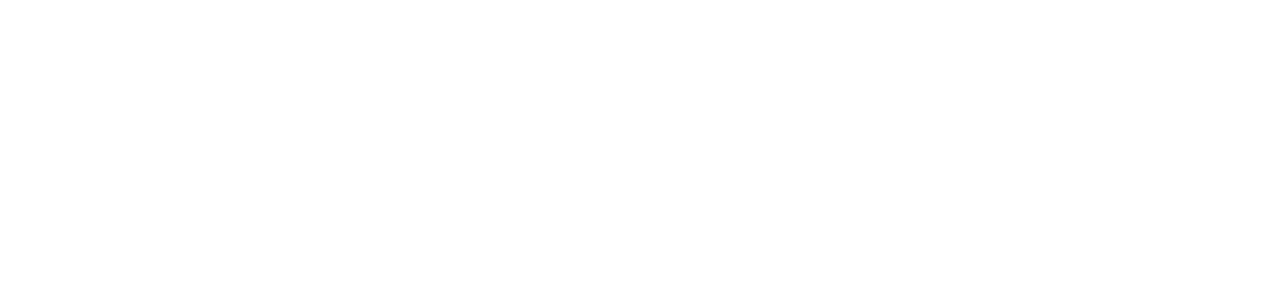
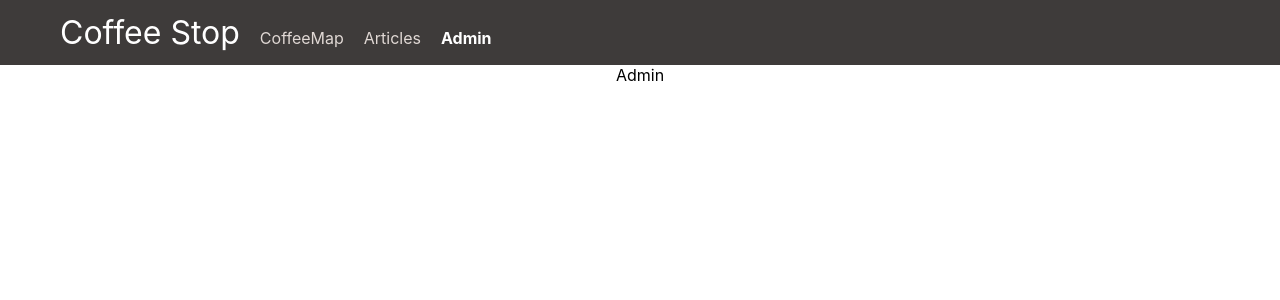
Before and after one commit to MerenjeUlici/DjangoApp4CoffeeLovers, a React (Create React App) app in the folder coffeelocator/: page /admin in a window 1280 px wide. Before the commit this address had no page. Shown: the top 300 px of the page. Built offline with nearby package versions, Linux system fonts and the light colour scheme.

Commit message:
add navbar

```diff
--- a/coffeelocator/src/App.js
+++ b/coffeelocator/src/App.js
@@ -4,16 +4,27 @@
 
 import Home from './components/Home'
 import CoffeeVendors from './components/CoffeeVendors'
+import Articles from './components/Articles'
+import Admin from './components/Admin'
+import Navbar from './components/Navbar'
+
 
 function App() {
   return (
+
+    <>
+    <Navbar/>
     <div className="App">
+
       <Routes>
-        <Route path='/home' element={<Home/>}/>
+        <Route path='/' element={<Home/>}/>
         <Route path='/coffeevendors' element={<CoffeeVendors/>}/>
+        <Route path='/articles' element={<Articles/>}/>
+        <Route path='/admin' element={<Admin/>}/>
 
       </Routes>
     </div>
+    </>
   );
 }
 
--- /dev/null
+++ b/coffeelocator/src/components/Admin.js
@@ -0,0 +1,9 @@
+import React from 'react'
+
+const Admin = () => {
+    return(
+        <div> Admin </div>
+    )
+}
+
+export default Admin
--- /dev/null
+++ b/coffeelocator/src/components/Articles.js
@@ -0,0 +1,9 @@
+import React from 'react'
+
+const Articles = () => {
+    return(
+        <div> Articles </div>
+    )
+}
+
+export default Articles
--- a/coffeelocator/src/components/Home.js
+++ b/coffeelocator/src/components/Home.js
@@ -2,7 +2,7 @@
 
 const Home = () => {
     return(
-        <div> Home </div>
+        <div> Home</div>
     )
 }
 
--- /dev/null
+++ b/coffeelocator/src/components/Navbar.css
@@ -0,0 +1,36 @@
+
+
+.navbar {
+  background-color: #3e3b3a;
+}
+
+.navlink {
+  color: #e0d8d4;
+  padding-top: 1%;
+  padding-bottom: 1%;
+  padding-left: 20px;
+  display: inline-flex;
+  cursor: pointer;
+  text-decoration: none;
+  text-align: center;
+}
+
+.navlink:hover {
+  color: #ffffff;
+}
+
+.navlinkhome {
+  color: #e0d8d4;
+  padding-top: 1%;
+  padding-bottom: 1%;
+  padding-left: 60px;
+  display: inline-flex;
+  cursor: pointer;
+  text-decoration: none;
+  font-size: 2em;
+  text-align: center;
+}
+
+.navlinkhome:hover {
+  color: #ffffff;
+}
--- /dev/null
+++ b/coffeelocator/src/components/Navbar.js
@@ -0,0 +1,26 @@
+import { Link } from "react-router-dom";
+import { NavLink } from "react-router-dom";
+import './Navbar.css';
+
+export default function Navbar() {
+
+    return (
+    <nav className="navbar">
+        <NavLink to="/" className="navlinkhome" style={({ isActive }) => ({
+            color: isActive ? "#ffffff" : "",
+            fontWeight: isActive ? "bold" : "" })}>Coffee Stop</NavLink>
+
+        <NavLink to="/coffeevendors" className="navlink" style={({ isActive }) => ({
+            color: isActive ? "#ffffff" : "" ,
+            fontWeight: isActive ? "bold" : ""})}>CoffeeMap</NavLink>
+
+        <NavLink to="/articles" className="navlink" style={({ isActive }) => ({
+            color: isActive ? "#ffffff" : "" ,
+            fontWeight: isActive ? "bold" : ""})}>Articles</NavLink>
+
+        <NavLink to="/admin" className="navlink" style={({ isActive }) => ({
+            color: isActive ? "#ffffff" : "" ,
+            fontWeight: isActive ? "bold" : ""})}>Admin</NavLink>
+    </nav>
+    )
+}
```
